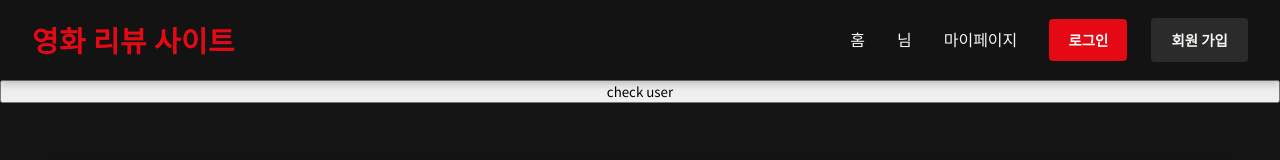
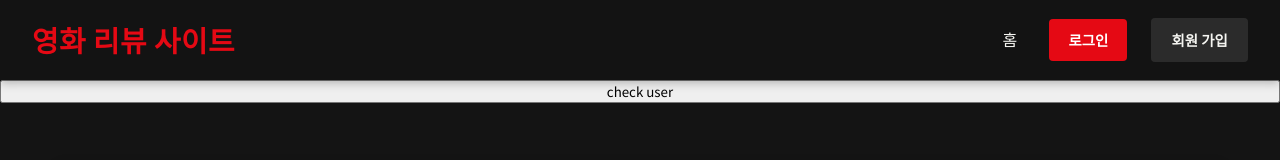
Before and after one commit to janghosung01/OpenSW, a React (Vite) app in the folder OpenSw_Project/FE/React_Folder/: page / in a window 1280 px wide. Shown: the top 160 px of the page. Built offline with nearby package versions, Linux system fonts and the light colour scheme; no server answers.

Commit message:
Update Header.jsx
로그인 여부에 따라 header 일부 수정

```diff
--- a/OpenSw_Project/FE/React_Folder/src/Components/Header.jsx
+++ b/OpenSw_Project/FE/React_Folder/src/Components/Header.jsx
@@ -14,22 +14,29 @@ function Header(props) {
         <Link className="right word" to="/">
           홈
         </Link>
+
+        {isLogin ? (
+          <>
             <div className="right "><p className="Name">{name}</p>님</div>
             <Link className="right word" to="/mypage">
               마이페이지
             </Link>
-        {isLogin ? (
             <button className="logoutBtn" onClick={onLogout}>
               로그아웃
             </button>
+          </>
         ) : (
+          <>
             <Link className="loginBtn" to="/login">
               로그인
             </Link>
-        )}
+
             <Link className="signUpBtn" to="/signup">
               회원 가입
             </Link>
+          </>
+        )}
+
       </div>
     </div>
   );
```
Lines whose indentation alone changed are shown as unchanged.
